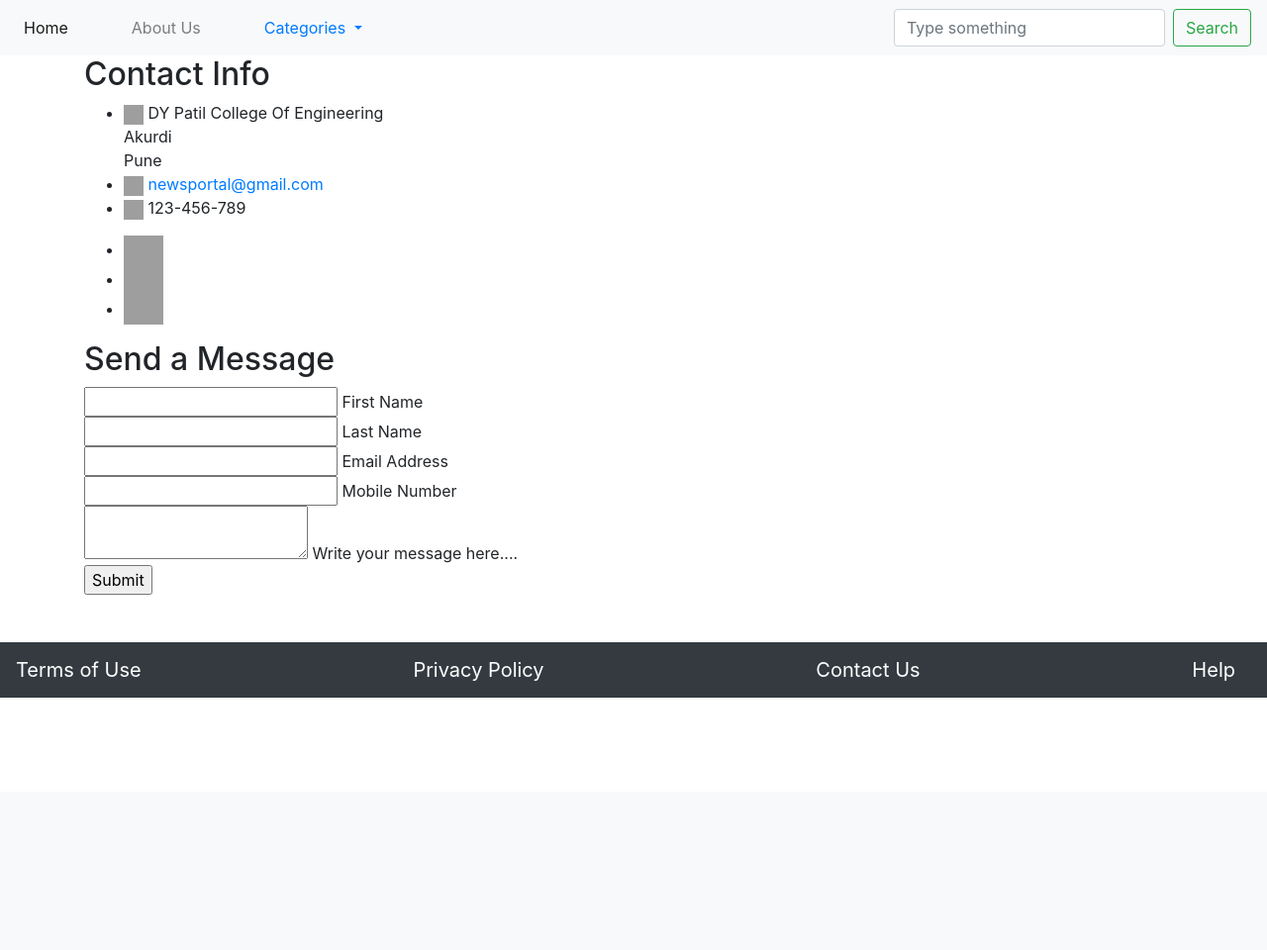
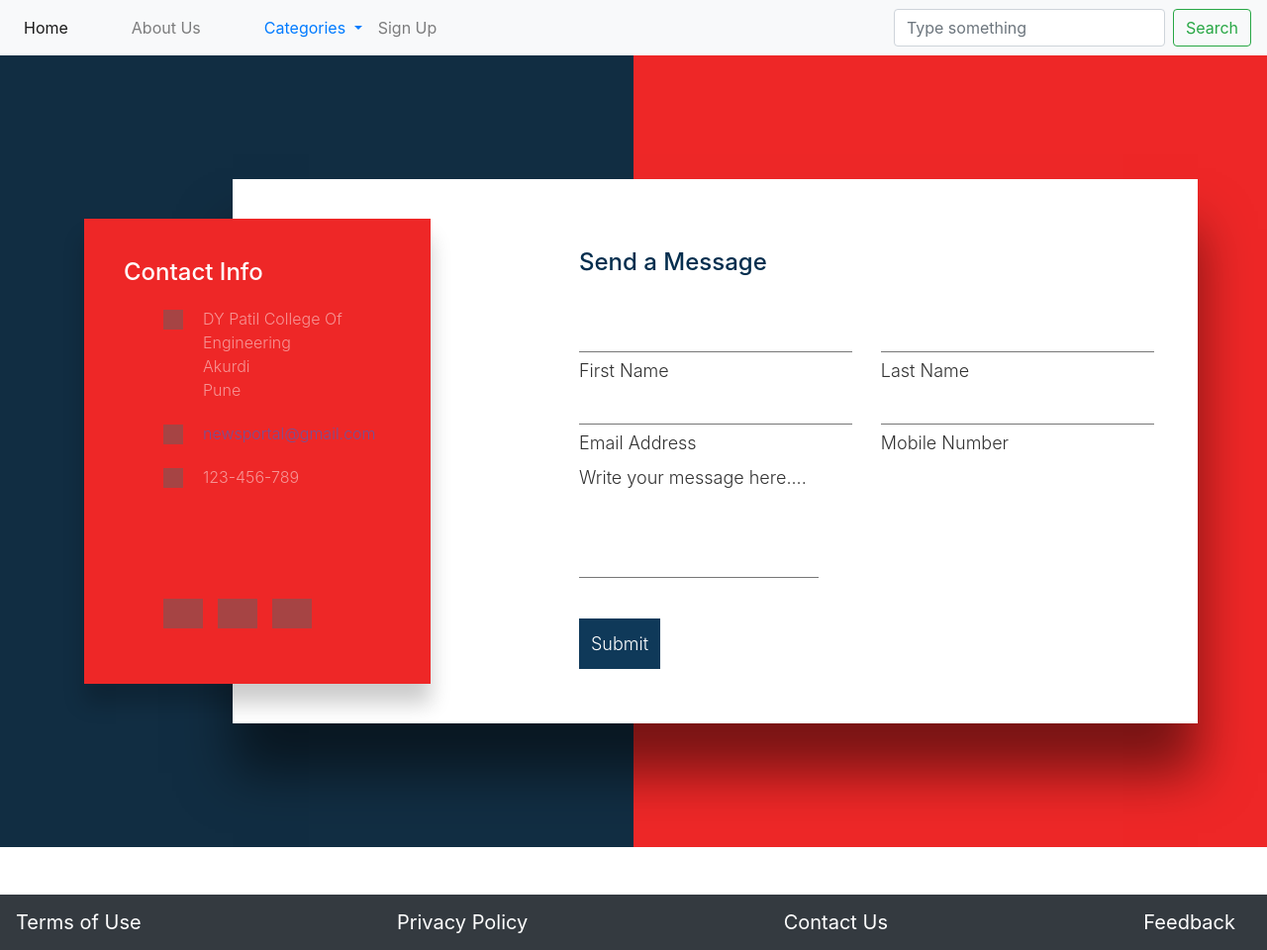
Before and after one commit to Akash1362000/News-Web-App, a Django app: page /contact-us in a window 1280 px wide. Shown: the whole page at 99% size. Before the commit the page ends 705 px from the top, so only its background shows below. Run offline with Django 3.2, Linux system fonts and the light colour scheme; some libraries are stand-ins or nearby versions; grey boxes are pictures that could not be loaded.

Commit message:
Fixed css issues

```diff
--- a/django_newsapp/settings.py
+++ b/django_newsapp/settings.py
@@ -119,3 +119,7 @@ USE_TZ = True
 # https://docs.djangoproject.com/en/3.0/howto/static-files/
 
 STATIC_URL = '/static/'
+STATIC_ROOT = os.path.join(BASE_DIR, 'staticfiles')
+STATICFILES_DIRS = [
+    os.path.join(BASE_DIR,  'static')
+]
--- a/newsapp/templates/newsapp/base.html
+++ b/newsapp/templates/newsapp/base.html
@@ -8,7 +8,6 @@
   <script src="https://ajax.googleapis.com/ajax/libs/jquery/3.5.1/jquery.min.js"></script>
   <script src="https://cdnjs.cloudflare.com/ajax/libs/popper.js/1.16.0/umd/popper.min.js"></script>
   <script src="https://maxcdn.bootstrapcdn.com/bootstrap/4.5.2/js/bootstrap.min.js"></script>
-
   {% block head %}{% endblock %}
 </head>
 
@@ -17,7 +16,7 @@
     <div class="collapse navbar-collapse" id="navbarSupportedContent">
       <ul class="navbar-nav mr-auto">
         <li class="nav-item active">
-          <a class="nav-link mr-5" href="#">Home <span class="sr-only">(current)</span></a>
+          <a class="nav-link mr-5" href="{% url 'news-home' %}">Home <span class="sr-only">(current)</span></a>
         </li>
         <li class="nav-item">
           <a class="nav-link mr-5" href="#">About Us</a>
@@ -36,7 +35,9 @@
             <a class="dropdown-item" href="#">More</a>
           </div>
         </li>
-
+        <li class="nav-item">
+          <a class="nav-link mr-5" href="{% url 'Registration' %}">Sign Up</a>
+        </li>
       </ul>
       <form class="form-inline my-2 my-lg-0">
         <input class="form-control mr-sm-2" type="search" placeholder="Type something" aria-label="Search">
@@ -52,6 +53,6 @@
     <a class="navbar-brand" href="#">Terms of Use</a>
     <a class="navbar-brand" href="#">Privacy Policy</a>
     <a class="navbar-brand" href="{% url 'contact-us' %}">Contact Us</a>
-    <a class="navbar-brand" href="#">Help</a>
+    <a class="navbar-brand" href="{% url 'Feedback' %}">Feedback</a>
   </h6>
   </footer>
--- a/newsapp/templates/newsapp/contact_us.html
+++ b/newsapp/templates/newsapp/contact_us.html
@@ -4,13 +4,13 @@
 <!-- Head -->
 {% block head %}
 <title>ContactUs</title>
-<link rel="stylesheet" href="{ %static 'newsapp/style.css' % }">
+<link rel="stylesheet" type="text/css" href="{% static 'newsapp/style.css' %}">
 {% endblock %}
 
 <!-- Body -->
 
 {% block body %}
-<body>
+<body   >
 <section>
     <div class="container">
     <div class="contactinfo">
@@ -19,7 +19,7 @@
     <ul class="info">
     <li>
     <span><img src="https://upload-icon.s3.us-east-2.amazonaws.com/uploads/icons/png/14432100661535698998-512.png" height="20 px" width="20px" ></span>
-    <span>DY Patil College Of Engineering<br>
+    <span class="akash">DY Patil College Of Engineering<br>
     Akurdi<br>
     Pune</span>
     </li>
--- a/newsapp/templates/newsapp/feedback.html
+++ b/newsapp/templates/newsapp/feedback.html
@@ -4,7 +4,7 @@
 <!-- Head -->
 {% block head %}
 <title>Feedback</title>
-<link rel="stylesheet" href="{ %static 'newsapp/style.css' % }">
+<link rel="stylesheet" href="{% static 'newsapp/style.css' %}">
 {% endblock %}
 
 
--- a/newsapp/templates/newsapp/forget.html
+++ b/newsapp/templates/newsapp/forget.html
@@ -4,7 +4,7 @@
 <!-- Head -->
 {% block head %}
 <title>Forget Password</title>
-<link rel="stylesheet" href="{ %static 'newsapp/style.css' % }">
+<link rel="stylesheet" href="{% static 'newsapp/style.css' %}">
 {% endblock %}
 
 {% block body %}
@@ -37,7 +37,7 @@
 
         </div>
     <div>
-        <span><h3>Need Help?</h3><a href="contact.html"> Contact Us</a></span>
+        <span><h3>Need Help?</h3><a href="{% url 'contact-us' %}"> Contact Us</a></span>
     </div>
     </div>
 </div>
--- a/newsapp/templates/newsapp/registration.html
+++ b/newsapp/templates/newsapp/registration.html
@@ -4,7 +4,7 @@
 <!-- Head -->
 {% block head %}
 <title>Registration</title>
-<link rel="stylesheet" href="{ %static 'newsapp/style.css' % }">
+<link rel="stylesheet" href="{% static 'newsapp/style.css' %}">
 {% endblock %}
 
 {% block body %}
--- /dev/null
+++ b/static/newsapp/style.css
@@ -0,0 +1,221 @@
+
+#import url('https://fonts.googleapis.com/css2?family=Poppins:wght@200;300;400;500;600;700;800;900&display=swap');
+*
+{
+    margin: 0;
+    padding: 0;
+    box-sizing: border-box;
+    font-family: 'Poppins' ,sans-serif;
+}
+section
+{
+    position: relative;
+    display: flex;
+    justify-content: center;
+    align-items: center;
+    min-height: 100vh;
+    background:rgb(238, 39, 39);
+}
+section::before
+{
+    content: '';
+    position: absolute;
+    top: 0;
+    left: 0;
+    width: 50%;
+    height: 100%;
+    background-color: #112d42;
+}
+section .container
+{
+position: relative;
+min-width: 1100px;
+min-height: 550px;
+display: flex;
+z-index: 1000;
+}
+section .container .contactinfo
+{
+    position: absolute;
+    top: 40px;
+    width: 350px;
+    height: calc(100% - 80px);
+    background-color:rgb(238, 39, 39);
+    z-index: 1;
+    padding: 40px;
+    display: flex;
+    flex-direction: column;
+    justify-content: space-between;
+    box-shadow: 0 20px 20px rgba(0,0,0,0.2);
+}
+section .container .contactinfo h2
+{
+    color: #fff;
+    font-size: 24px;
+    font-weight: 500;
+}
+section .container .contactinfo .info
+{
+    position: relative;
+    margin: 20px 0;
+}
+section .container .contactinfo .info li
+{
+    position: relative;
+    list-style: none;
+    display: flex;
+    margin: 20px 0;
+    cursor: pointer;
+    align-items: flex-start;
+}
+section .container .contactinfo .info li span:nth-child(1)
+{
+    width: 30px;
+    min-width: 30px;
+}
+section .container .contactinfo .info li span:nth-child(1) img{
+    max-width: 100%;
+    filter: invert(1);
+    opacity: 0.5;
+}
+section .container .contactinfo .info li span:nth-child(2)
+{
+    color: #fff;
+    margin-left: 10px;
+    font-weight: 300;
+    opacity: 0.5;
+}
+section .container .contactinfo .info li:hover span:nth-child(1) img,
+section .container .contactinfo .info li:hover span:nth-child(2)
+{
+    opacity: 1;
+}
+section .container .contactinfo .sci
+{
+    position: relative;
+    display: flex;
+}
+section .container .contactinfo .sci li
+{
+    list-style: none;
+    margin-right: 15px;
+}
+section .container .contactinfo .sci li a
+{
+    text-decoration: none;
+}
+section .container .contactinfo .sci li a img
+{
+    filter: invert(1);
+    opacity: 0.5;
+}
+section .container .contactinfo .sci li:hover a img
+{
+    opacity: 1;
+}
+section .container .ContactForm
+{
+    position: absolute;
+    padding: 70px 50px;
+    background: #fff;
+    margin-left: 150px;
+    padding-left: 350px;
+    width: calc(100% -150px);
+    height: 100%;
+    box-shadow: 0 50px 50px rgba(0,0,0,0.5);
+}
+section .container .ContactForm h2
+{
+color: #052e4e;
+font-size: 24px;
+font-weight: 500;
+}
+section .container .ContactForm .formbox
+{
+    position: relative;
+    display: flex;
+    justify-content: space-between;
+    flex-wrap: wrap;
+    padding-top: 30px;
+
+}
+
+section .container .ContactForm .formbox .inputBox
+{
+    position: relative;
+    margin: 0 0 35px 0;
+}
+section .container .ContactForm .formbox .inputBox.w50
+{
+    width: 47%;
+}
+section .container .ContactForm .formbox .inputBox.w100
+{
+    width: 100%;
+}
+section .container .ContactForm .formbox .inputBox input,
+section .container .ContactForm .formbox .inputBox textarea
+{
+    width: 100% important;
+    padding: 5px 0;
+    resize:none ;
+    font-size:18px;
+    font-weight:300;
+    color: #333;
+    border: none;
+    border-bottom: 1px solid #777;
+    outline: none;
+}
+section .container .ContactForm .formbox .inputBox textarea
+{
+    min-height: 120px;
+}
+section .container .ContactForm .formbox .inputBox span
+{
+    position: absolute;
+    left: 0;
+    padding: 5px 0;
+    font-size: 18px;
+    font-weight: 300;
+    color: #333;
+    transition: 0.5s;
+    pointer-events: none;
+}
+section .container .ContactForm .formbox .inputBox input:focus ~span,
+section .container .ContactForm .formbox .inputBox input:focus ~span,
+section .container .ContactForm .formbox .inputBox input:valid ~span,
+section .container .ContactForm .formbox .inputBox textarea:valid ~span
+{
+    transform:translateY(-20px);
+    font-size:12px;
+    font-weight: 400;
+    letter-spacing: 1px;
+    color:rgb(238, 39, 39);
+}
+section .container .ContactForm .formbox .inputBox input[type="submit"]
+{
+    position: relative;
+    cursor: pointer;
+    background: #0f3959;
+    color: #fff;
+    border: none;
+    max-width: 150px;
+    padding: 12px;
+
+}
+section .container .ContactForm .formbox .inputBox input[type="submit"]:hover
+{
+    background: rgb(238, 39, 39);
+}
+section .container .logo
+{
+    position: relative;
+    top: 120px;
+    width: 350px;
+    height: calc(150% - 30px);
+
+    z-index: 1;
+    padding: 40px;
+    display: flex;
+    flex-direction: column;
+}
```
Also changed, not shown: newsapp/urls.py (line endings or trailing spaces).
